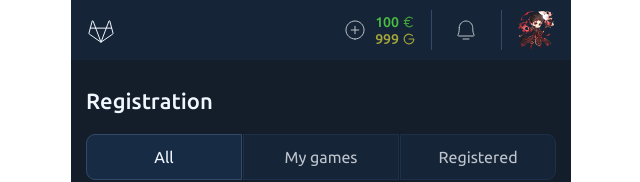
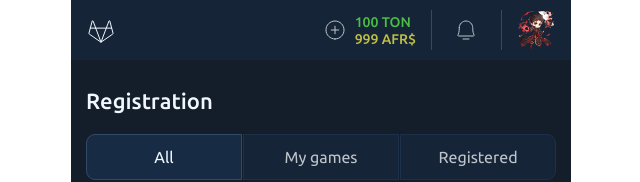
Before and after one commit to zamao9/viteProject, a React (Vite) app: page / in a window 1280 px wide. Shown: the top 182 px of the page, without its empty margins (319-959 px from the left). Built offline with nearby package versions, Linux system fonts and the light colour scheme.

Commit message:
test 1.5

```diff
--- a/src/components/header/Header.jsx
+++ b/src/components/header/Header.jsx
@@ -37,8 +37,8 @@ const Header = ({ setHeaderPage, curHeaderItem, setHeaderItem, AccountImage }) =
 						</div>
 						{/* Header Balance List */}
 						<ul className='header-balance__list'>
-							<li className='subtitle header-balance__item euro-coin color--green'>100</li>
-							<li className='subtitle header-balance__item other-coin color--yellow'>999</li>
+							<li className='subtitle header-balance__item euro-coin color--green'>100 TON</li>
+							<li className='subtitle header-balance__item other-coin color--yellow'>999 AFR$</li>
 						</ul>
 						<a href='#' className='header__link'></a>
 					</li>
--- a/src/components/header/header.sass
+++ b/src/components/header/header.sass
@@ -67,15 +67,7 @@
 
 		&__item
 			position: relative
-			padding-right: 17px
 			font-size: 14px
-			background-size: contain
-			background-position: center right
-			background-repeat: no-repeat
-		.euro-coin
-			background-image: url('/src/assets/svg/euro.svg')
-		.other-coin
-			background-image: url('/src/assets/svg/other-coin.svg')
 
 	&__icon
 		display: flex
--- a/src/components/tasks/Tasks.jsx
+++ b/src/components/tasks/Tasks.jsx
@@ -1,17 +1,10 @@
 import TaskItem from './taskItem/TaskItem';
-import discord from '/src/assets/image/tasks/discord.webp';
 import telegram from '/src/assets/image/tasks/telegram.webp';
-import x from '/src/assets/image/tasks/x.webp';
+import logo from '/src/assets/image/tasks/logo.webp';
 import './tasks.sass';
 
 const Tasks = () => {
 	const taskData = [
-		{
-			key: 'discord',
-			img: discord,
-			text: `Subscribe on our discord channel.`,
-			price: 60,
-		},
 		{
 			key: 'telegram',
 			img: telegram,
@@ -19,9 +12,9 @@ const Tasks = () => {
 			price: 60,
 		},
 		{
-			key: 'x',
-			img: x,
-			text: 'Subscribe on our x channel.',
+			key: 'sign-up',
+			img: logo,
+			text: `Sign up for a gaming account.`,
 			price: 60,
 		},
 	];
--- a/src/components/tasks/taskItem/TaskItem.jsx
+++ b/src/components/tasks/taskItem/TaskItem.jsx
@@ -18,7 +18,9 @@ const TaskItem = ({ img, text, price }) => {
 				<div className='task__content'>
 					<p className='text task__text'>{text}</p>
 					<div className='task__footer'>
-						<span className='title task__price color--yellow'>{price}</span>
+						<span className='title task__price color--yellow'>
+							{price} <span className='subtext'>AFR$</span>
+						</span>
 						<button
 							className={`small-button ${curButton ? 'button--disabled' : ''}`}
 							onClick={() => {
--- a/src/components/tasks/taskItem/taskItem.sass
+++ b/src/components/tasks/taskItem/taskItem.sass
@@ -32,10 +32,3 @@
 			justify-content: space-between
 			align-items: center
 			gap: 14px
-
-		&__price
-			padding-left: 28px
-			background-image: url('/src/assets/svg/other-coin.svg')
-			background-position: left top
-			background-repeat: no-repeat
-			background-size: 24px 24px
--- a/src/vars.sass
+++ b/src/vars.sass
@@ -1,6 +1,6 @@
 /* Global */
 $c-green: #4ABF43
-$c-yellow: #A6A63A
+$c-yellow: #BFBF45
 $c-orange: #805033
 $c-violet: #5E3380
 $c-blue: #4390BF
```
Also changed, not shown: src/App.jsx (+7 -0 lines), src/assets/image/tasks/logo.webp (added), src/assets/svg/telegram.svg (added).
